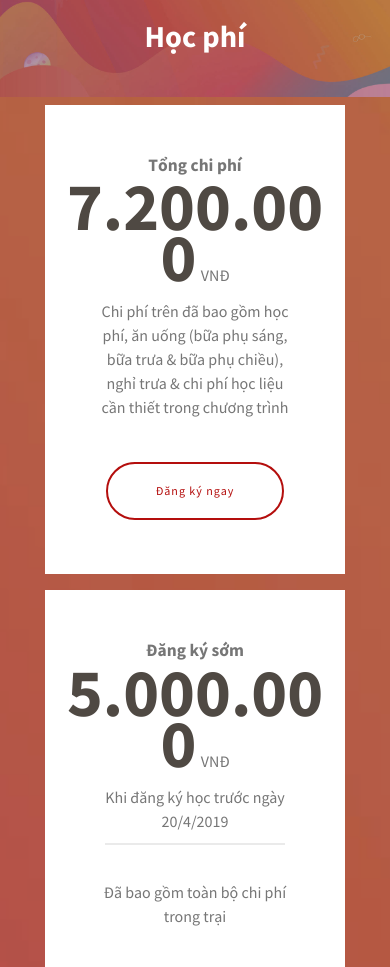
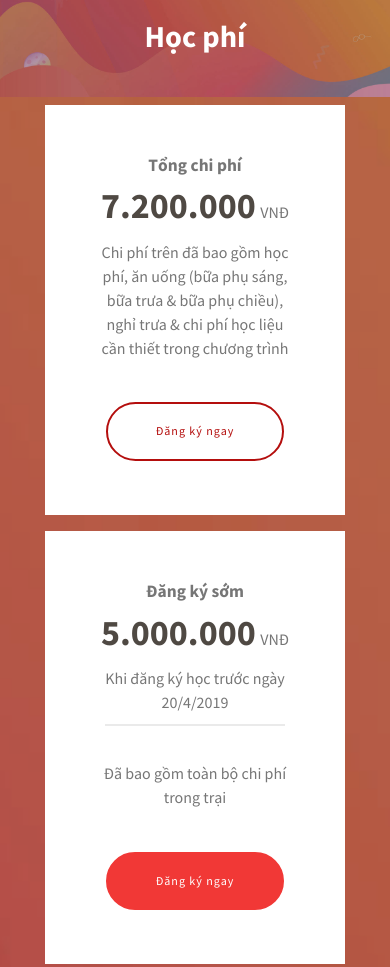
Before and after one commit to hahuong0106/democamp1, a plain HTML site: page index.html in a window 390 px wide. Shown: the part 10286-11253 px from the top of the page. Drawn offline with Linux system fonts and the light colour scheme; files whose address does not match are found by name.

Commit message:
Update mbr-additional.css

```diff
--- a/assets/mobirise/css/mbr-additional.css
+++ b/assets/mobirise/css/mbr-additional.css
@@ -1795,7 +1795,7 @@ body {
 }
 @media (max-width: 550px) {
   .cid-rkSkz4HkRZ .price-figure {
-    font-size: 4.25rem;
+    font-size: 2.25rem;
   }
 }
 .cid-rkM6QOXhdH {
```
